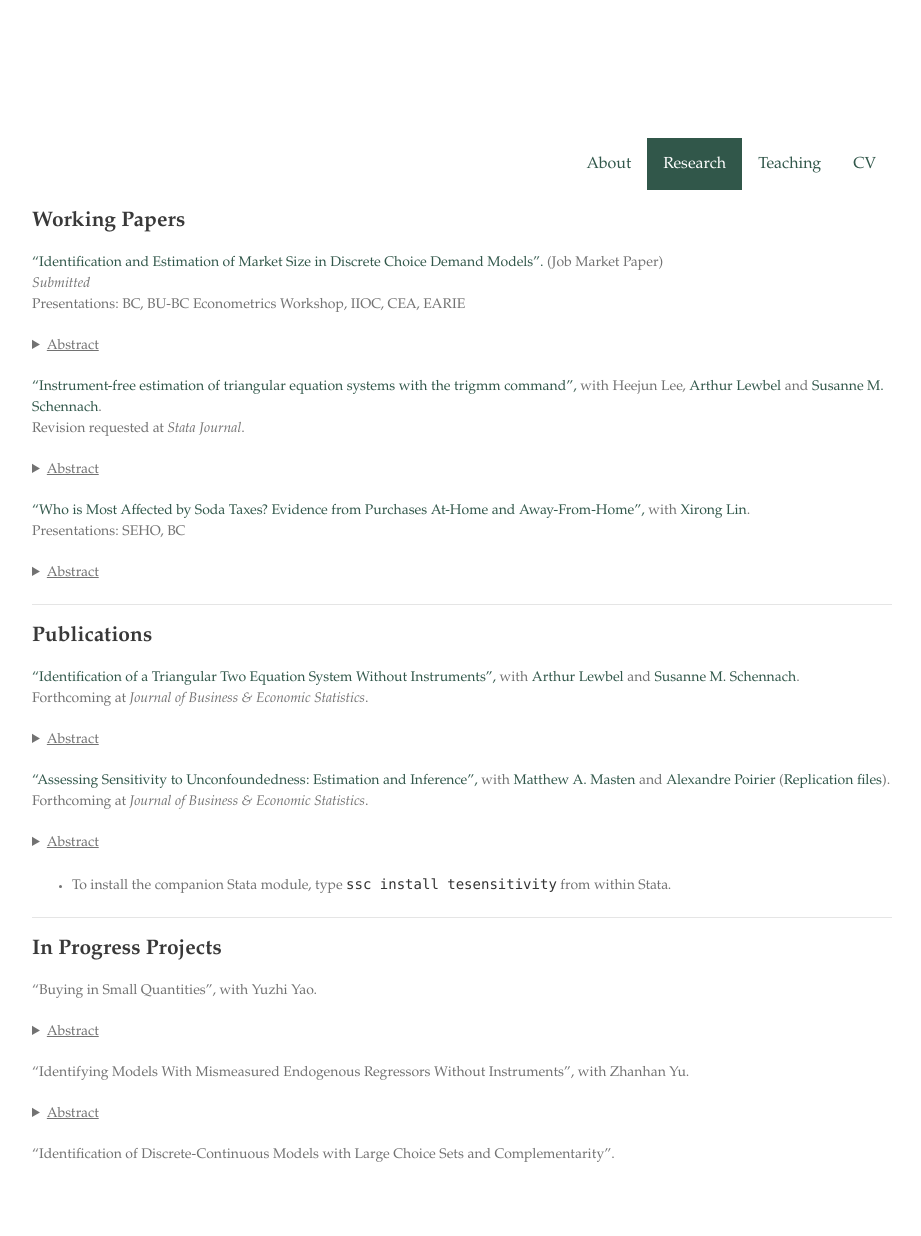
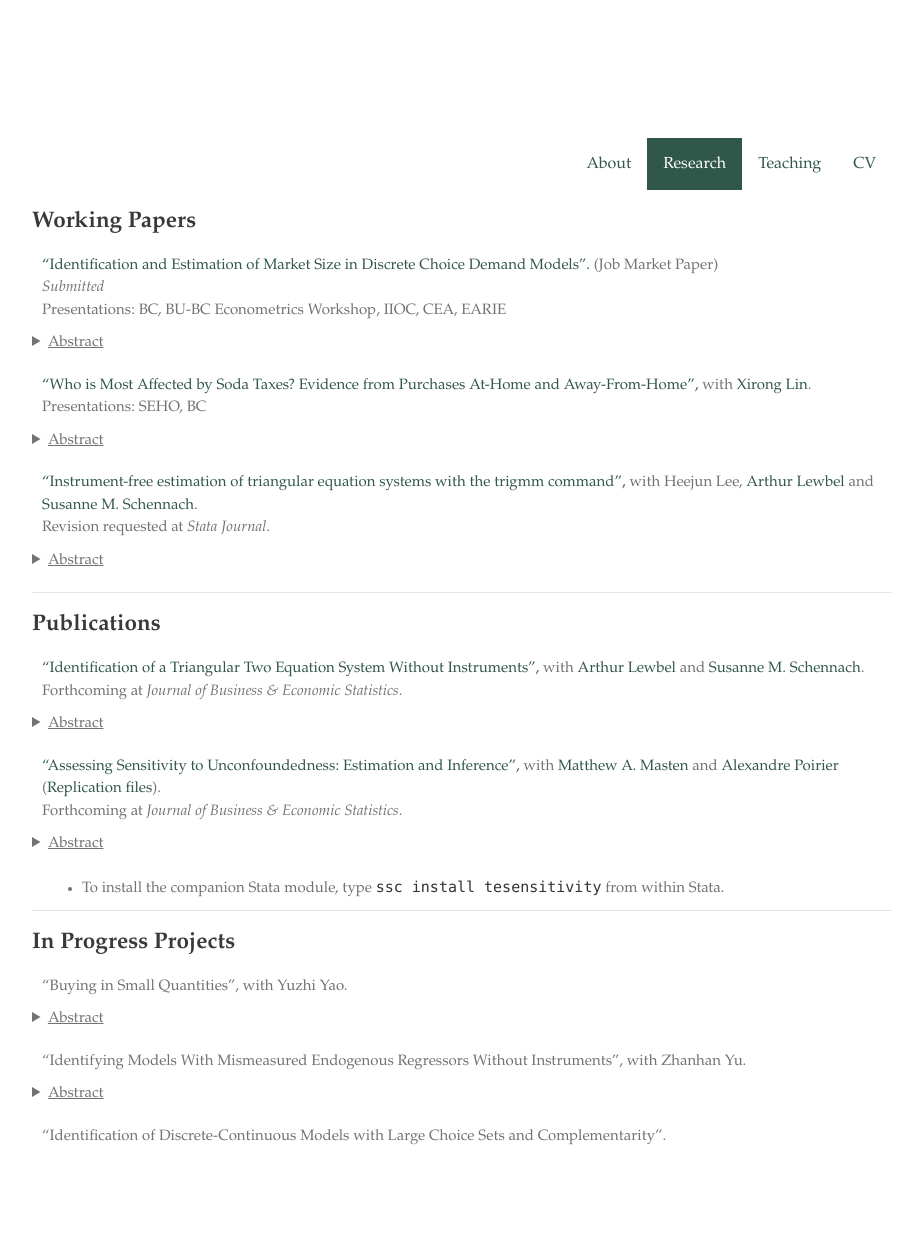
Before and after one commit to zhanglinqi/zhanglinqi.github.io, a Jekyll site: the page built from research.md, in a window 1280 px wide. Shown: the whole page, without its empty margins (178-1099 px from the left). Built offline with Jekyll 4.4.1, drawn with Linux system fonts in a browser that asks for light colours; our own code applies the rules of GitHub Pages for plain Markdown files; after the commit the page ends 1208 px from its top, so only the background shows below that.

Commit message:
update margin

```diff
--- a/_sass/jekyll-theme-minimal.scss
+++ b/_sass/jekyll-theme-minimal.scss
@@ -4,15 +4,14 @@
 body {
   background-color: #fff;
   padding:80px;
-  font: 14px/1.5 Palatino, "Noto Sans", "Helvetica Neue", Helvetica, Arial, sans-serif;
+  font: 15px/1.5 Palatino, "Noto Sans", "Helvetica Neue", Helvetica, Arial, sans-serif;
   color:#727272;
   font-weight:400;
 }
 
 details {
-  font: 14px/1.5 Palatino, sans-serif;
+  font: 15px/1.5 Palatino, sans-serif;
   width: 100%;
-  margin-top: 20px;
   margin-bottom: 10px;
 }
 
@@ -29,7 +28,7 @@ details > summary {
   // border: 1px solid;
   // box-shadow: none;
   cursor: pointer;
-  margin-top: 5px;
+  // margin-top: 5px;
   margin-bottom: 10px;
 }
 
@@ -47,7 +46,7 @@ h1, h2, h3, h4, h5, h6 {
 }
 
 p, ul, ol, table, pre, dl {
-  margin:0 0 20px;
+  margin:0 0 10px 10px;
 }
 
 h1, h2, h3 {
@@ -212,7 +211,7 @@ strong {
 }
 
 .downloads a strong {
-  font-size:14px;
+  font-size:15px;
   display:block;
   color:#222;
 }
--- a/research.md
+++ b/research.md
@@ -14,6 +14,14 @@ Presentations: BC, BU-BC Econometrics Workshop, IIOC, CEA, EARIE
 </p>
 </details>
 
+["Who is Most Affected by Soda Taxes? Evidence from Purchases At-Home and Away-From-Home",](https://zhanglinqi.github.io/assets/pdf/soda_tax_Linqi_Zhang.pdf) with [Xirong Lin](http://www.xirong-lin.com).
+Presentations: SEHO, BC
+<details>
+<summary><u>Abstract</u></summary>
+<p> Using a novel dataset that includes at-home and away-from-home food purchases, we study who is affected by soda taxes. We nonparametrically estimate a random coefficient nested logit model to exploit the rich heterogeneity in preferences and price elasticities across households, including SNAP participants and non-SNAP-participant poor. By simulating its impacts, we find that soda taxes are less effective away-from-home while more effective at-home, especially by targeting the total sugar intake of the poor, those with high total dietary sugar, and households without children. Our results suggest that ignoring either segment can lead to biased policy implications.
+</p>
+</details>
+
 ["Instrument-free estimation of triangular equation systems with the trigmm command",](https://drive.google.com/file/d/1ssduVrNYEQ9bbyhdq8nTTbKCnfGndskI/view) with Heejun Lee, [Arthur Lewbel](https://sites.google.com/bc.edu/arthur-lewbel) and [Susanne M. Schennach](https://sites.google.com/a/brown.edu/smschenn/).
 Revision requested at *Stata Journal*.
 <details>
@@ -24,13 +32,6 @@ conditions for identification and derived associated moment conditions. The esti
 </p>
 </details>
 
-["Who is Most Affected by Soda Taxes? Evidence from Purchases At-Home and Away-From-Home",](https://zhanglinqi.github.io/assets/pdf/soda_tax_Linqi_Zhang.pdf) with [Xirong Lin](http://www.xirong-lin.com).
-Presentations: SEHO, BC
-<details>
-<summary><u>Abstract</u></summary>
-<p> Using a novel dataset that includes at-home and away-from-home food purchases, we study who is affected by soda taxes. We nonparametrically estimate a random coefficient nested logit model to exploit the rich heterogeneity in preferences and price elasticities across households, including SNAP participants and non-SNAP-participant poor. By simulating its impacts, we find that soda taxes are less effective away-from-home while more effective at-home, especially by targeting the total sugar intake of the poor, those with high total dietary sugar, and households without children. Our results suggest that ignoring either segment can lead to biased policy implications.
-</p>
-</details>
 
 ---
 
@@ -68,9 +69,9 @@ Forthcoming at *Journal of Business & Economic Statistics*.
 "Identifying Models With Mismeasured Endogenous Regressors Without Instruments", with Zhanhan Yu.
 <details>
 	<summary><u>Abstract</u></summary>
-<p> We extend the model considered in Lewbel, Schennach, and Zhang (2023) to allow for measurement errors in the endogenous regressor. One limitation of Lewbel, Schennach, and Zhang (2023) is that they require the common latent variable to be a scalar, while we extend their results to allow for a vector of unobservable shocks, and it contains measurement error as a special case. The correction utilizes higher-order moments of variables.</p>
+<p style="margin: 0px 0px 30px 0px;"> We extend the model considered in Lewbel, Schennach, and Zhang (2023) to allow for measurement errors in the endogenous regressor. One limitation of Lewbel, Schennach, and Zhang (2023) is that they require the common latent variable to be a scalar, while we extend their results to allow for a vector of unobservable shocks, and it contains measurement error as a special case. The correction utilizes higher-order moments of variables.</p>
 </details>
-<!--	<p style="margin: 20px 20px 30px;">-->
+<!--	<p style="margin: 0px 0px 30px;">-->
 
 "Identification of Discrete-Continuous Models with Large Choice Sets and Complementarity".
 
```
